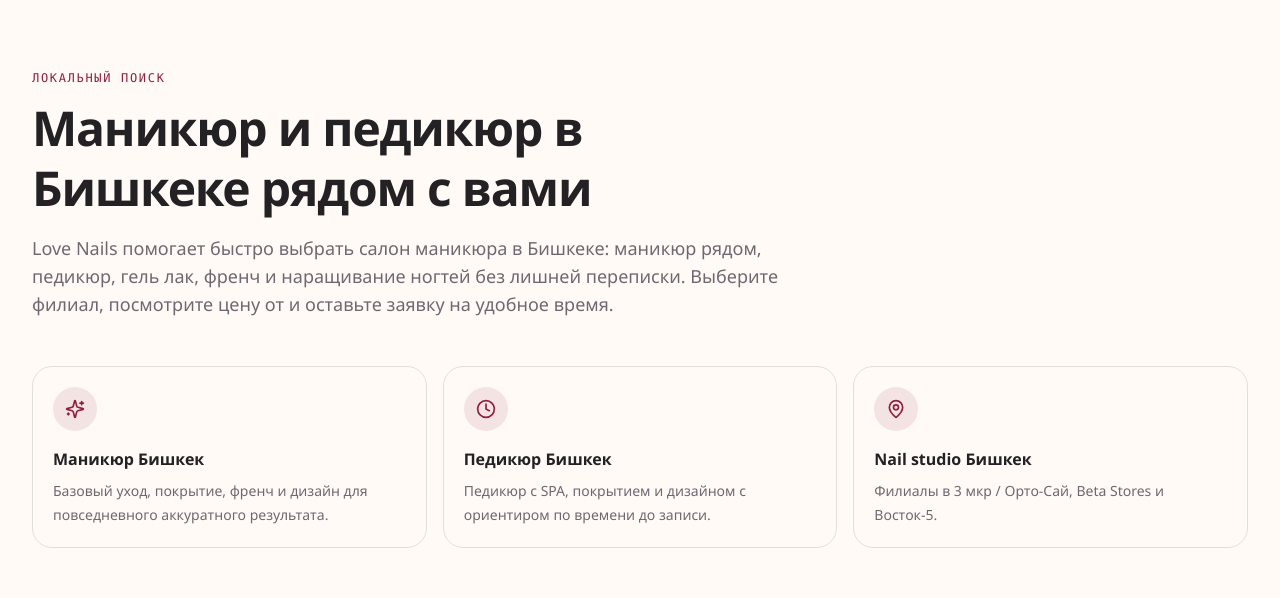
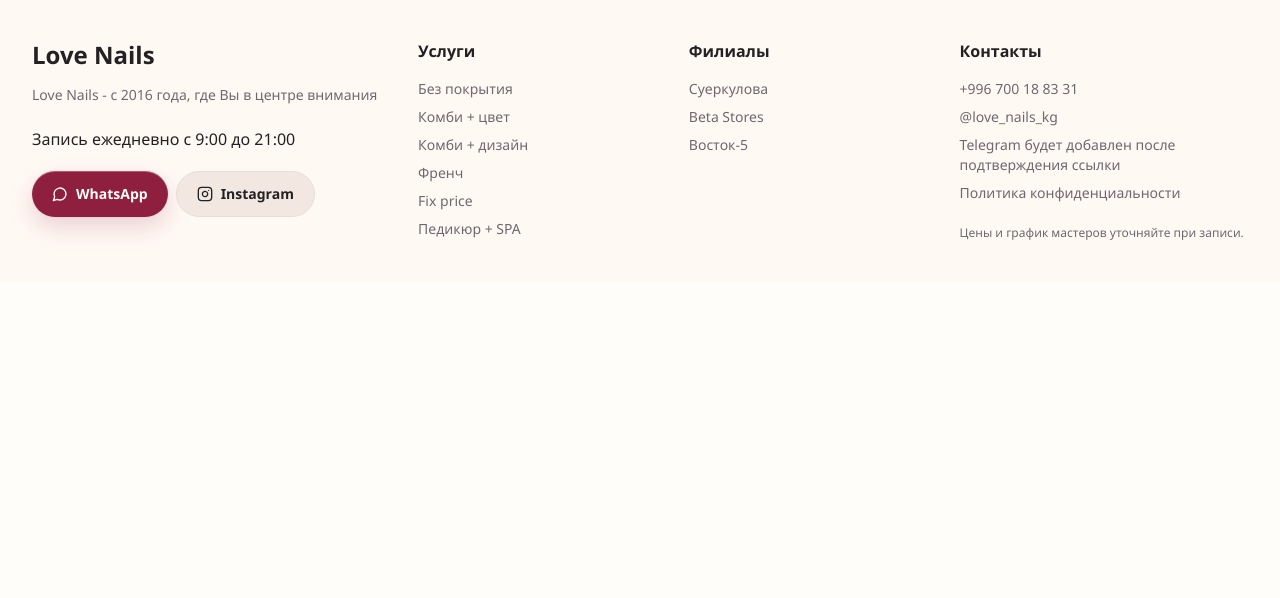
Before and after one commit to kwelves/test-project-love-nails-kg, a Next.js app: page / in a window 1280 px wide. Shown: the part 10516-11114 px from the top of the page. After the commit the page ends 10799 px from the top, so only its background shows below. Built offline with nearby package versions, Linux system fonts and the light colour scheme; no server answers.

Commit message:
Remove local search section

```diff
--- a/app/page.tsx
+++ b/app/page.tsx
@@ -1,6 +1,6 @@
 import Image from "next/image";
 import Link from "next/link";
-import { ArrowRight, CalendarCheck, Check, Clock, MapPin, Sparkles } from "lucide-react";
+import { ArrowRight, CalendarCheck, Check, Clock, Sparkles } from "lucide-react";
 import { AnimatedReveal } from "@/components/shared/animated-reveal";
 import { ContactButton } from "@/components/shared/contact-button";
 import { Container } from "@/components/layout/container";
@@ -298,18 +298,6 @@ export default function Home() {
           </div>
         </Section>
 
-        <Section
-          eyebrow="локальный поиск"
-          title="Маникюр и педикюр в Бишкеке рядом с вами"
-          description="Love Nails помогает быстро выбрать салон маникюра в Бишкеке: маникюр рядом, педикюр, гель лак, френч и наращивание ногтей без лишней переписки. Выберите филиал, посмотрите цену от и оставьте заявку на удобное время."
-        >
-          <div className="grid gap-4 md:grid-cols-3">
-            <InfoCard icon={<Sparkles className="size-5" />} title="Маникюр Бишкек" text="Базовый уход, покрытие, френч и дизайн для повседневного аккуратного результата." />
-            <InfoCard icon={<Clock className="size-5" />} title="Педикюр Бишкек" text="Педикюр с SPA, покрытием и дизайном с ориентиром по времени до записи." />
-            <InfoCard icon={<MapPin className="size-5" />} title="Nail studio Бишкек" text="Филиалы в 3 мкр / Орто-Сай, Beta Stores и Восток-5." />
-          </div>
-        </Section>
-
       </main>
       <Footer />
       <MobileCTABar />
```
